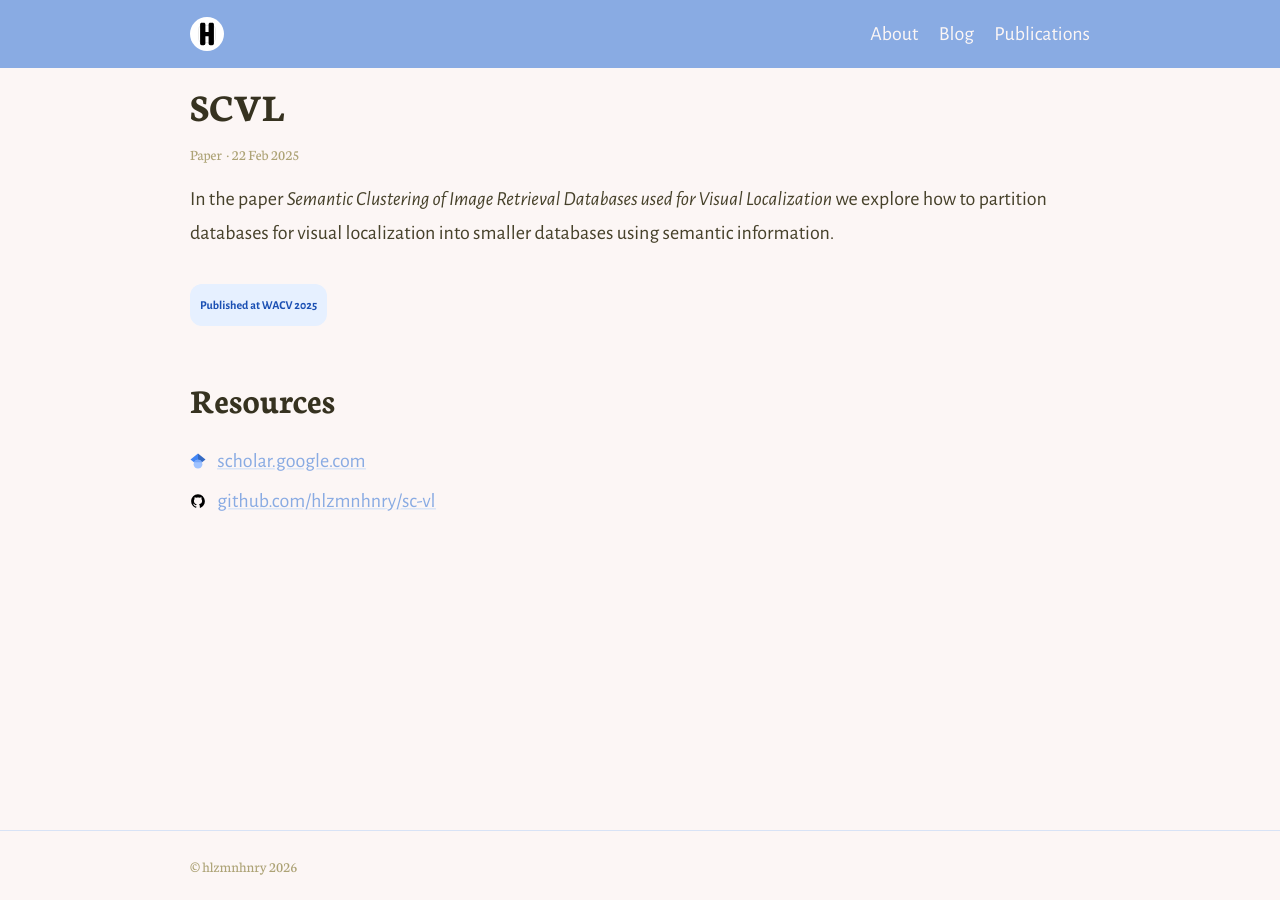
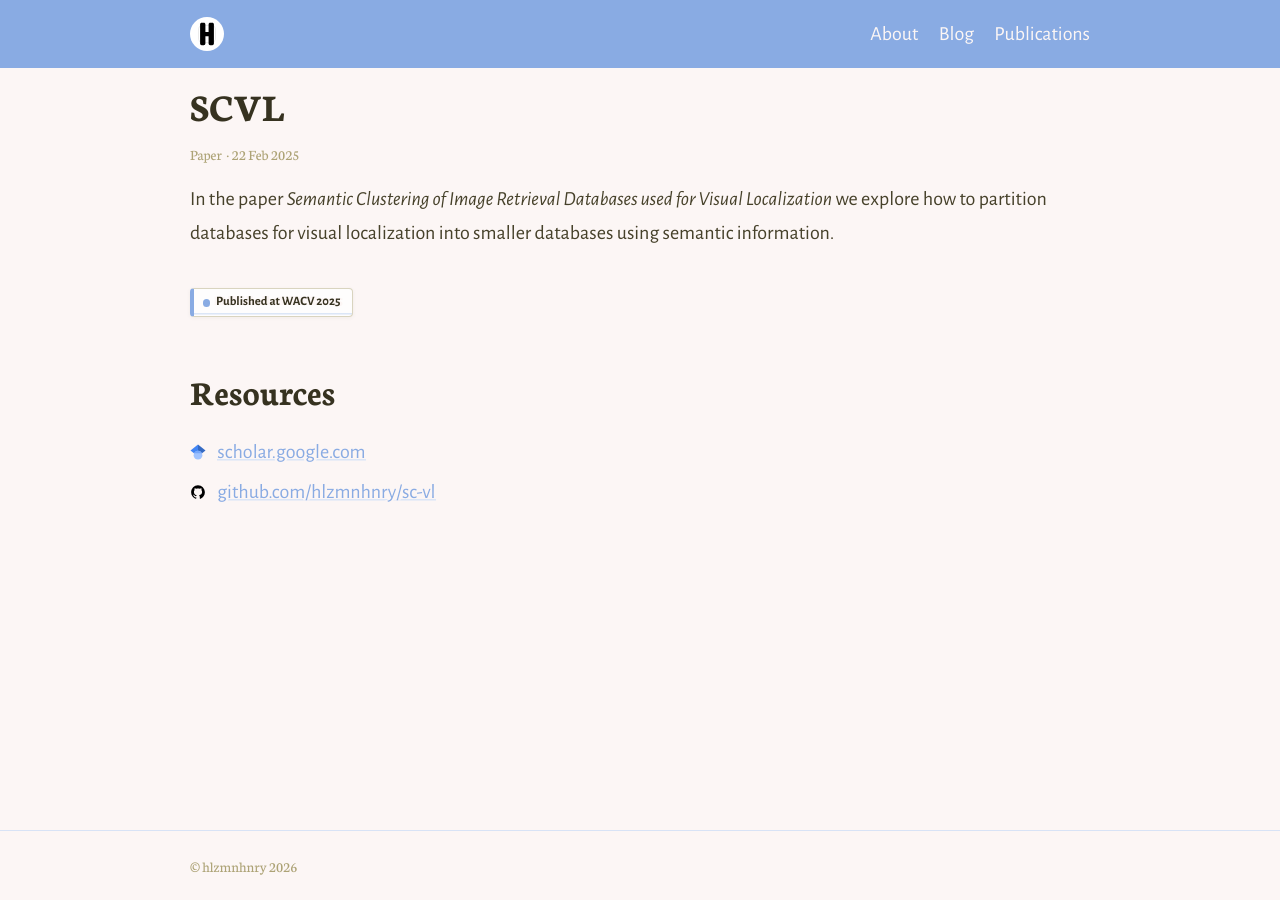
Before and after one commit to hlzmnhnry/hlzmnhnry.github.io, a Jekyll site: the page built from _publications/scvl.md, in a window 1280 px wide. Built offline with Jekyll 4.4.1, drawn with Linux system fonts in a browser that asks for light colours; nearby versions of some CDN libraries.

Commit message:
docs: Update badges with opt links

```diff
--- a/_publications/scvl.md
+++ b/_publications/scvl.md
@@ -8,7 +8,7 @@
 
 <!-- more -->
 
-<span class="conference_badge">Published at WACV 2025</span>
+<a class="conference_badge" href="https://openaccess.thecvf.com/content/WACV2025/papers/Holzemann_Semantic_Clustering_of_Image_Retrieval_Databases_used_for_Visual_Localization_WACV_2025_paper.pdf">Published at WACV 2025</a>
 
 ## Resources
 
--- a/_sass/_theme.scss
+++ b/_sass/_theme.scss
@@ -76,14 +76,46 @@
 }
 
 .conference_badge {
-  display: inline-block;
-  background-color: #e6f0ff;
-  color: #1a4fb3;
-  font-size: 12px;
-  font-weight: 600;
-  padding: 4px 10px;
-  border-radius: 12px;
+  display: inline-flex;
+  align-items: center;
+  gap: .35rem;
+  background-color: lighten($backgroundColour, 2%);
+  border: 1px solid lighten($bodyColour, 58%);
+  border-left: 4px solid $linkColour;
+  border-radius: 4px;
+  box-shadow: 0 1px 4px rgba($bodyColour, .06);
+  color: $headingColour;
+  font-size: .75rem;
+  font-weight: 700;
+  line-height: 1;
+  padding: .42rem .65rem .42rem .5rem;
   margin-bottom: 10px;
+  text-decoration: none;
+  text-shadow: none;
+}
+
+.conference_badge::before {
+  content: "";
+  width: .45rem;
+  height: .45rem;
+  border-radius: 50%;
+  background-color: $linkColour;
+  flex: 0 0 auto;
+}
+
+a.conference_badge {
+  background-image: none;
+}
+
+a.conference_badge:hover,
+a.conference_badge:active,
+a.conference_badge:focus {
+  background-color: darken($backgroundColour, 2%);
+  background-image: none;
+  border-color: lighten($bodyColour, 50%);
+  border-left-color: darken($linkColour, 8%);
+  color: $headingColour;
+  text-decoration: none;
 }
 
 .download_campaign {
```
Also changed, not shown: _publications/ltc.md (+1 -1 lines), _publications/scar.md (+1 -1 lines).
